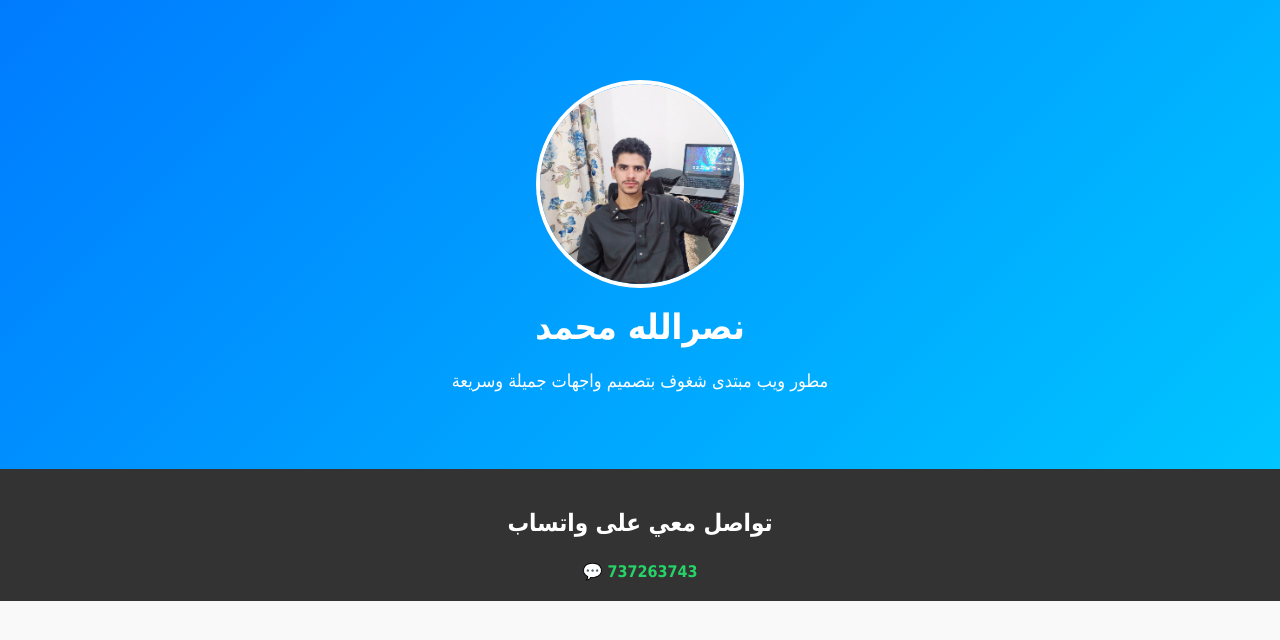
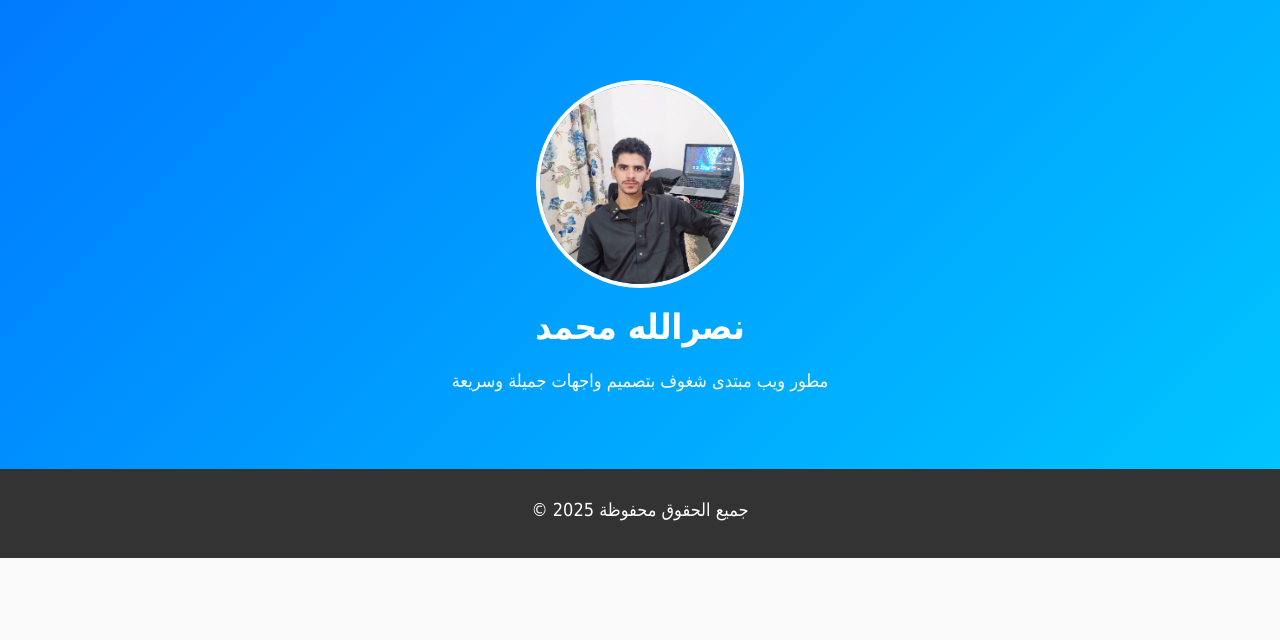
Before and after one commit to nsrallahmohammedc-star/my-profile, a plain HTML site: page index.html in a window 1280 px wide. Drawn offline with Linux system fonts and the light colour scheme.

Commit message:
Remove WhatsApp contact from footer
Removed WhatsApp contact information from footer.

```diff
--- a/index.html
+++ b/index.html
@@ -14,10 +14,7 @@
         <p>مطور ويب مبتدى شغوف بتصميم واجهات جميلة وسريعة</p>
     </header>
     <footer class="main-footer">
-        <h2>تواصل معي على واتساب</h2>
-        <a href="https://wa.me/967737263743" class="whatsapp-link">
-         💬 737263743
-        </a>
+       <p>© 2025 جميع الحقوق محفوظة</p>
     </footer>
 </body>
 </html>
```
